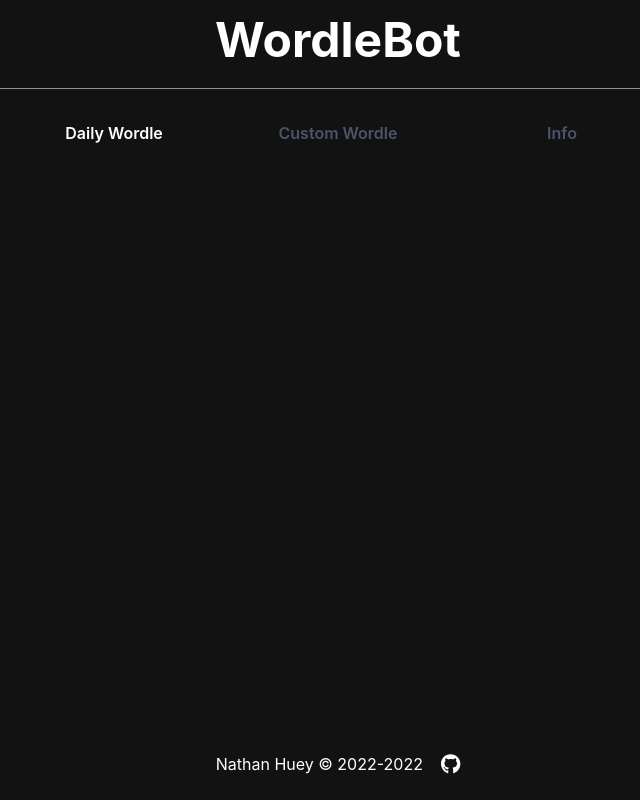
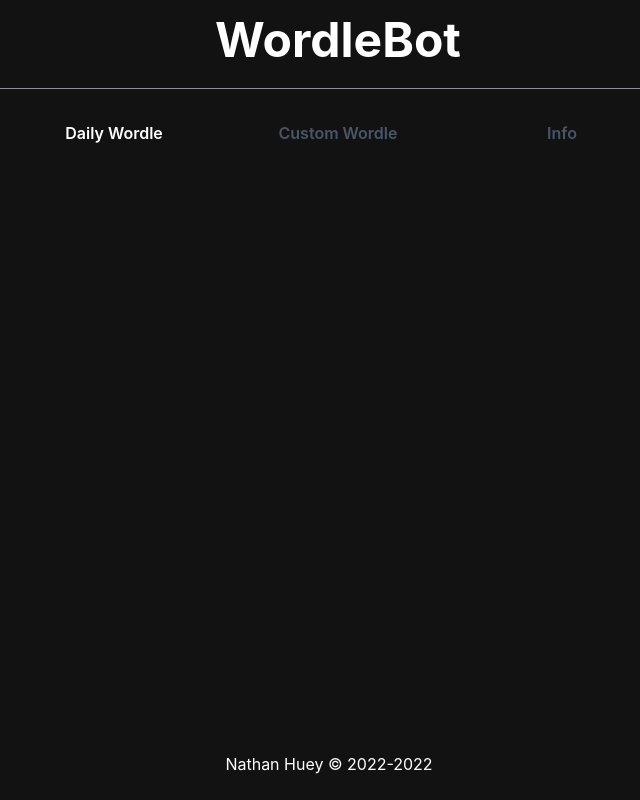
Before and after one commit to njhuey/wordle_guesser, a Next.js app in the folder front-end/: page / in a window 1280 px wide. Shown: the whole page, without its empty margins (302-942 px from the left). Built offline with nearby package versions, Linux system fonts and the light colour scheme.

Commit message:
chore: remove github link

```diff
--- a/front-end/pages/index.tsx
+++ b/front-end/pages/index.tsx
@@ -1,6 +1,4 @@
 import { useState } from "react";
-import { FontAwesomeIcon } from "@fortawesome/react-fontawesome";
-import { faGithub } from "@fortawesome/free-brands-svg-icons";
 import {
   Heading,
   Flex,
@@ -17,7 +15,6 @@
   Box,
   Center,
   Text,
-  Link,
   Spacer,
 } from "@chakra-ui/react";
 import { GenerateWordle } from "../src/components/words";
@@ -124,9 +121,6 @@
       <Spacer />
       <Text color="white" alignSelf="center" pb={6}>
         Nathan Huey &#169; 2022-2022 &#160; &#160;
-        <Link href="https://github.com/njhuey" target="_blank">
-          <FontAwesomeIcon icon={faGithub} size="lg" />
-        </Link>
       </Text>
     </Flex>
   );
```
